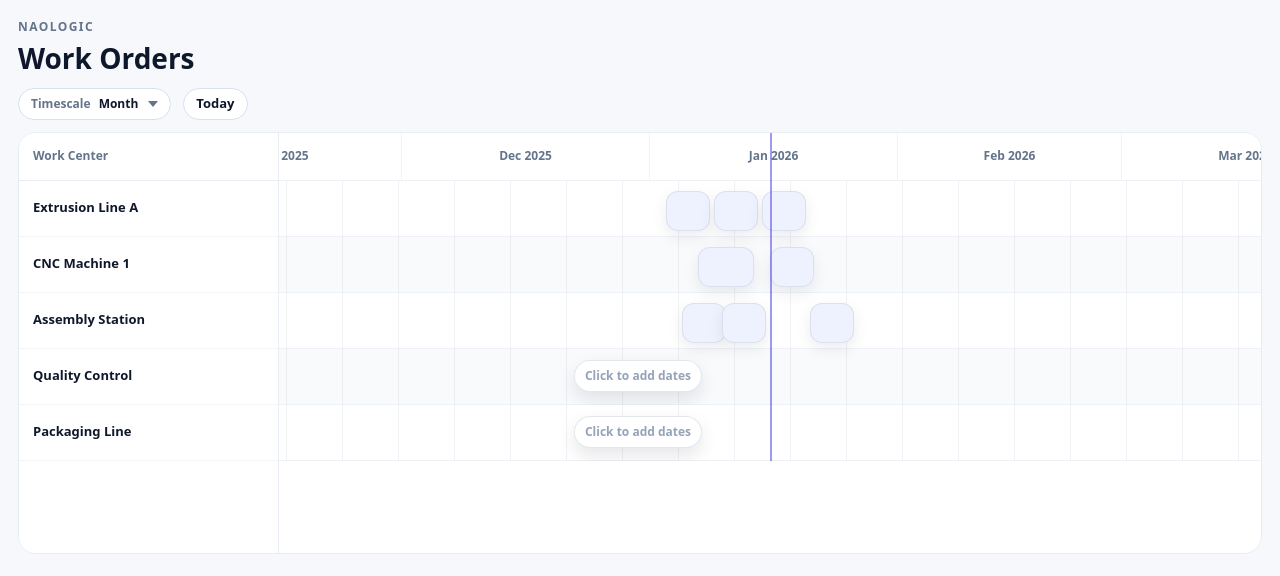
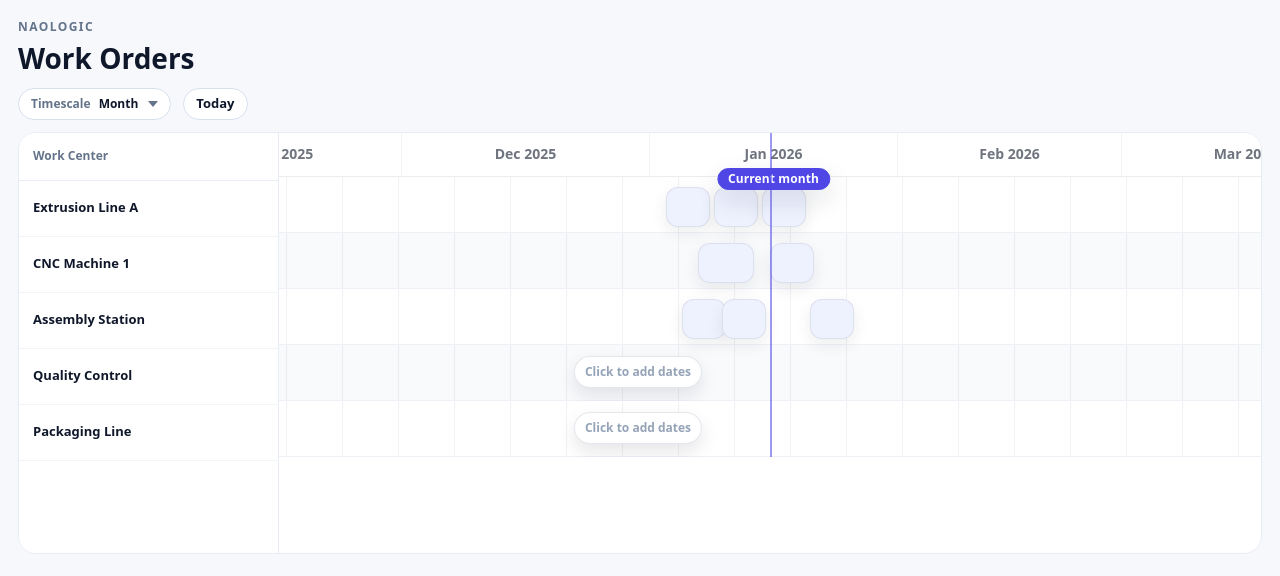
Before and after one commit to william-mcdermott/work-order-timeline, an Angular app: page / in a window 1280 px wide. Shown: the top 576 px of the page. Built offline with nearby package versions, Linux system fonts and the light colour scheme; a web font is replaced by a local one.

Commit message:
Add current month pill to header

```diff
--- a/src/app/timeline/timeline-header/timeline-header.html
+++ b/src/app/timeline/timeline-header/timeline-header.html
@@ -4,6 +4,8 @@
     *ngFor="let c of columns; trackBy: trackByKey"
     [style.width.px]="c.widthPx"
   >
-    {{ c.label }}
+    <span class="cell__label">{{ c.label }}</span>
+
+    <span class="current-pill" *ngIf="c.isCurrent">Current month</span>
   </div>
 </div>
--- a/src/app/timeline/timeline-header/timeline-header.scss
+++ b/src/app/timeline/timeline-header/timeline-header.scss
@@ -1,19 +1,62 @@
+:host {
+  display: block;
+}
+
 .header {
+  position: sticky;
+  top: 0;
+  z-index: 5;
+  background: #ffffff;
+
   display: flex;
-  height: 48px;
-  background: #ffffff;
-  border-bottom: 1px solid #eef2f7;
+  height: 44px; /* header label row height */
+  border-bottom: 1px solid rgba(15, 23, 42, 0.08);
 }
 
 .cell {
+  position: relative; /* anchor for floating pill */
+  flex: 0 0 auto;
+
   display: flex;
   align-items: center;
   justify-content: center;
 
+  border-right: 1px solid rgba(15, 23, 42, 0.06);
+  background: #ffffff; /* important so overlap looks clean */
+}
+
+.cell__label {
+  font-size: 14px;
+  font-weight: 800;
+  color: rgba(15, 23, 42, 0.6);
+  line-height: 1;
+}
+
+.current-pill {
+  position: absolute;
+  left: 50%;
+  bottom: -14px; /* overlap amount */
+  transform: translateX(-50%);
+
+  z-index: 10; /* sits above cell borders + grid lines */
+
+  height: 22px;
+  padding: 0 10px;
+  border-radius: 999px;
+
+  display: inline-flex;
+  align-items: center;
+  justify-content: center;
+
   font-size: 12px;
-  font-weight: 600;
-  color: #64748b;
+  font-weight: 900;
+  letter-spacing: 0.01em;
 
-  border-right: 1px solid rgba(15, 23, 42, 0.05);
-  user-select: none;
+  /* SOLID fill so lines never show through */
+  background: #4f46e5;
+  border: 1px solid #4f46e5;
+  color: #ffffff;
+  box-shadow: 0 10px 26px rgba(15, 23, 42, 0.12);
+  pointer-events: none;
+  white-space: nowrap;
 }
--- a/src/app/timeline/timeline-header/timeline-header.ts
+++ b/src/app/timeline/timeline-header/timeline-header.ts
@@ -5,6 +5,7 @@ export type TimelineColumnVm = {
   key: string;
   label: string;
   widthPx: number;
+  isCurrent?: boolean;
 };
 
 @Component({
--- a/src/app/timeline/work-order-timeline.ts
+++ b/src/app/timeline/work-order-timeline.ts
@@ -29,6 +29,7 @@ type TimelineColumn = {
   key: string;
   label: string;
   days: number;
+  start: Date; // start date of this column
 };
 
 type WorkOrder = {
@@ -248,11 +249,19 @@ export class WorkOrderTimelineComponent {
   }
 
   headerColumns() {
-    return this.columns.map((c) => ({
-      key: c.key,
-      label: c.label,
-      widthPx: c.days * this.pixelsPerDay,
-    }));
+    const today = startOfDay(new Date());
+
+    return this.columns.map((c) => {
+      const start = startOfDay(c.start);
+      const end = addDays(start, c.days - 1);
+
+      return {
+        key: c.key,
+        label: c.label,
+        widthPx: c.days * this.pixelsPerDay,
+        isCurrent: today >= start && today <= end,
+      };
+    });
   }
 
   gridColumns() {
@@ -408,11 +417,15 @@ export class WorkOrderTimelineComponent {
   }
 
   private buildDayColumns(total: number): TimelineColumn[] {
-    return Array.from({ length: total }).map((_, i) => ({
-      key: `d-${i}`,
-      label: toShortDate(addDays(this.timelineStartDate, i)),
-      days: 1,
-    }));
+    return Array.from({ length: total }).map((_, i) => {
+      const start = addDays(this.timelineStartDate, i);
+      return {
+        key: `d-${i}`,
+        label: toShortDate(start),
+        days: 1,
+        start,
+      };
+    });
   }
 
   private buildWeekColumns(totalDays: number): TimelineColumn[] {
@@ -424,13 +437,14 @@ export class WorkOrderTimelineComponent {
         key: `w-${i}`,
         label: `${toShortDate(start)}–${toShortDate(end)}`,
         days: 7,
+        start,
       };
     });
   }
 
   private buildMonthColumns(totalDays: number): TimelineColumn[] {
     const cols: TimelineColumn[] = [];
-    let cursor = this.timelineStartDate;
+    let cursor = new Date(this.timelineStartDate);
 
     while (diffDays(this.timelineStartDate, cursor) < totalDays) {
       const start = new Date(cursor);
@@ -446,8 +460,10 @@ export class WorkOrderTimelineComponent {
         key: `m-${start.getFullYear()}-${month}`,
         label: start.toLocaleDateString(undefined, { month: 'short', year: 'numeric' }),
         days,
+        start,
       });
     }
+
     return cols;
   }
 
```
